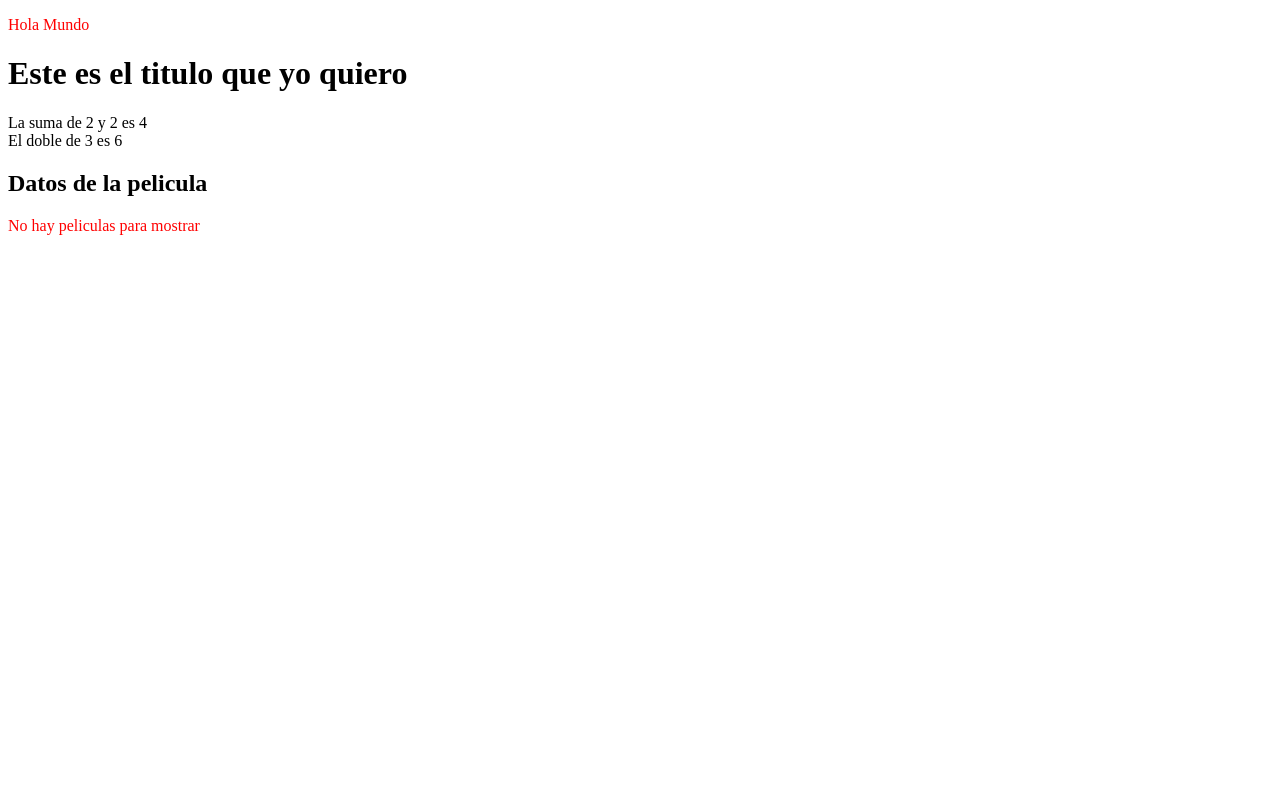
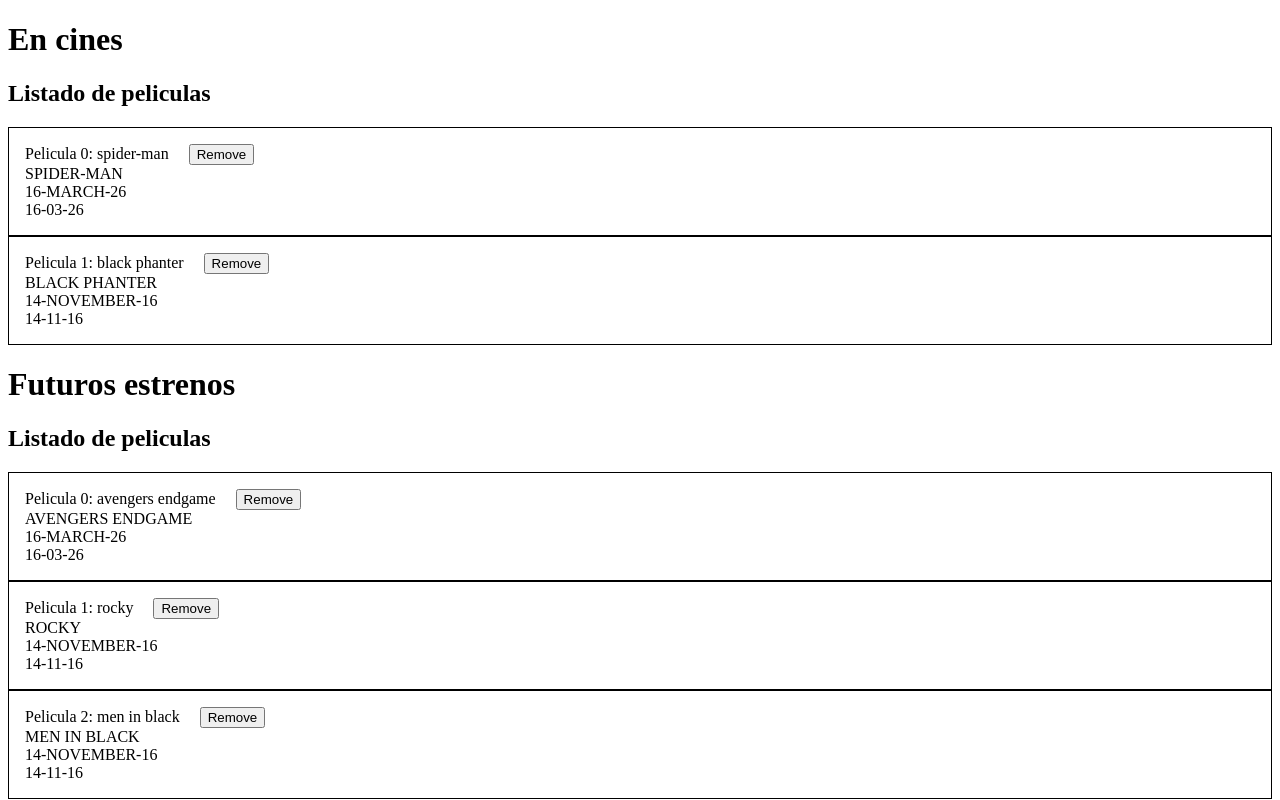
Before and after one commit to PeterCodeDev/Angular_ASP.NET, an Angular app in the folder front-end/: page / in a window 1280 px wide. Shown: the top 800 px of the page. Built offline with nearby package versions, Linux system fonts and the light colour scheme.

Commit message:
Añadiendo los componentes listado-peliculas

```diff
--- a/front-end/src/app/app.config.ts
+++ b/front-end/src/app/app.config.ts
@@ -1,8 +1,9 @@
-import { ApplicationConfig, provideBrowserGlobalErrorListeners, provideZoneChangeDetection } from '@angular/core';
+import { ApplicationConfig, Component, provideBrowserGlobalErrorListeners, provideZoneChangeDetection } from '@angular/core';
 import { provideRouter } from '@angular/router';
 
 import { routes } from './app.routes';
 import { provideClientHydration, withEventReplay } from '@angular/platform-browser';
+import { CommonModule } from '@angular/common';
 
 export const appConfig: ApplicationConfig = {
   providers: [
--- a/front-end/src/app/app.css
+++ b/front-end/src/app/app.css
@@ -1,9 +1,3 @@
 p{
     color:red;
 }
-
-.pelicula-contenedor{
-    border: 1px solid black;
-    margin-bottom: 1rem;
-    padding: 1rem;
-}
--- a/front-end/src/app/app.html
+++ b/front-end/src/app/app.html
@@ -1,3 +1,18 @@
+
+
+<h1>En cines</h1>
+
+<app-listado-peliculas [peliculas]="peliculaEnCines"></app-listado-peliculas>
+
+
+<h1>Futuros estrenos</h1>
+
+<app-listado-peliculas [peliculas]="peliculasProximosEstrenos"></app-listado-peliculas>
+
+
+
+
+
 <p>Hola Mundo</p>
 
 <div><h1> {{title()}} </h1></div>
@@ -7,32 +22,3 @@
 <div>El doble de 3 es {{duplicarNumero(3)}}</div>
 
 <h2>Datos de la pelicula</h2>
-
-
-<div *ngIf="!peliculas">
-  <img src="https://media.tenor.com/On7kvXhzml4AAAAj/loading-gif.gif"/>
-  <p>CARGANDO PELICULAS</p>
-</div>
-
-<div *ngIf="peliculas?.length === 0">
-  <p>No hay peliculas para mostrar</p>
-</div>
-
-<div *ngIf = "peliculas && peliculas.length > 0">
-  <div *ngFor="let pelicula of peliculas;
-  let index = index"
-  class = "pelicula-contenedor">
-    <div>
-      Pelicula {{index}}: {{pelicula.titulo | lowercase}}
-    </div>
-    <div>
-      {{pelicula.titulo | uppercase}}
-    </div>
-    <div>
-      {{pelicula.fechaLanzamiento | date:"dd-MMMM-yy" | uppercase}}
-    </div>
-    <div>
-      {{pelicula.fechaLanzamiento | date:"dd-MM-yy"}}
-    </div>
-  </div>
-</div>
--- a/front-end/src/app/app.ts
+++ b/front-end/src/app/app.ts
@@ -1,26 +1,52 @@
 import { CommonModule } from '@angular/common';
 import { Component, OnInit, signal} from '@angular/core';
+import { ListadoPeliculas } from './peliculas/listado-peliculas/listado-peliculas';
 import {NgModule} from '@angular/core'
 //import { RouterOutlet } from '@angular/router';
+
 
 @Component({
   selector: 'app-root',
   //imports: [RouterOutlet],
-  imports:[CommonModule],
+  imports:[CommonModule, ListadoPeliculas],
   standalone: true,
   templateUrl: './app.html',
   styleUrl: './app.css'
 })
-export class App implements OnInit{
+export class AppComponent implements OnInit{
 
   ngOnInit(): void {
     setTimeout(() => {
-      this.peliculas =[]
+      this.peliculaEnCines =[{
+      titulo : 'Spider-man',
+    fechaLanzamiento: new Date(),
+    precio: 1400.99
+  },
+  {
+  titulo : 'Black Phanter',
+    fechaLanzamiento: new Date('2016-11-14'),
+    precio: 300.99
+  }]
     }, 2000);
   }
   protected readonly title = signal('Este es el titulo que yo quiero');
 
-  peliculas;
+  peliculaEnCines;
+  peliculasProximosEstrenos = [{
+      titulo : 'Avengers Endgame',
+    fechaLanzamiento: new Date(),
+    precio: 1400.99
+  },
+  {
+  titulo : 'Rocky',
+    fechaLanzamiento: new Date('2016-11-14'),
+    precio: 300.99
+  },
+  {
+    titulo : 'Men in Black',
+    fechaLanzamiento: new Date('2016-11-14'),
+    precio: 300.99
+  }]
 
   manejarClick(){
     // Hacer lo que yo quiera
--- /dev/null
+++ b/front-end/src/app/peliculas/listado-peliculas/listado-peliculas.css
@@ -0,0 +1,5 @@
+.pelicula-contenedor{
+    border: 1px solid black;
+    margin-bottom: 1 rem;
+    padding: 1rem;
+}
--- /dev/null
+++ b/front-end/src/app/peliculas/listado-peliculas/listado-peliculas.html
@@ -0,0 +1,30 @@
+<h2>Listado de peliculas</h2>
+
+<div *ngIf="!peliculas">
+  <img src="https://media.tenor.com/On7kvXhzml4AAAAj/loading-gif.gif"/>
+  <p>CARGANDO PELICULAS</p>
+</div>
+
+<div *ngIf="peliculas?.length === 0">
+  <p>No hay peliculas para mostrar</p>
+</div>
+
+<div *ngIf = "peliculas && peliculas.length > 0">
+  <div *ngFor="let pelicula of peliculas;
+  let index = index"
+  class = "pelicula-contenedor">
+    <div>
+      Pelicula {{index}}: {{pelicula.titulo | lowercase}}
+    <button style="margin-left: 1rem;">Remove</button>
+    </div>
+    <div>
+      {{pelicula.titulo | uppercase}}
+    </div>
+    <div>
+      {{pelicula.fechaLanzamiento | date:"dd-MMMM-yy" | uppercase}}
+    </div>
+    <div>
+      {{pelicula.fechaLanzamiento | date:"dd-MM-yy"}}
+    </div>
+  </div>
+</div>
--- /dev/null
+++ b/front-end/src/app/peliculas/listado-peliculas/listado-peliculas.ts
@@ -0,0 +1,20 @@
+import { CommonModule } from '@angular/common';
+import { Component, Input, OnInit } from '@angular/core';
+
+@Component({
+  selector: 'app-listado-peliculas',
+  standalone:true,
+  imports: [CommonModule],
+  templateUrl: './listado-peliculas.html',
+  styleUrl: './listado-peliculas.css',
+})
+export class ListadoPeliculas implements OnInit{
+
+  constructor(){}
+    @Input()
+    peliculas;
+
+  ngOnInit(): void {
+
+  }
+}
--- a/front-end/src/main.server.ts
+++ b/front-end/src/main.server.ts
@@ -1,8 +1,8 @@
 import { BootstrapContext, bootstrapApplication } from '@angular/platform-browser';
-import { App } from './app/app';
+import { AppComponent } from './app/app';
 import { config } from './app/app.config.server';
 
 const bootstrap = (context: BootstrapContext) =>
-    bootstrapApplication(App, config, context);
+    bootstrapApplication(AppComponent, config, context);
 
 export default bootstrap;
--- a/front-end/src/main.ts
+++ b/front-end/src/main.ts
@@ -1,7 +1,7 @@
 import 'zone.js';
 import { bootstrapApplication } from '@angular/platform-browser';
 import { appConfig } from './app/app.config';
-import { App } from './app/app';
+import { AppComponent } from './app/app';
 
-bootstrapApplication(App, appConfig)
+bootstrapApplication(AppComponent, appConfig)
   .catch((err) => console.error(err));
```
Also changed, not shown: 1 other file (tests, documents, lock files or other folders).
